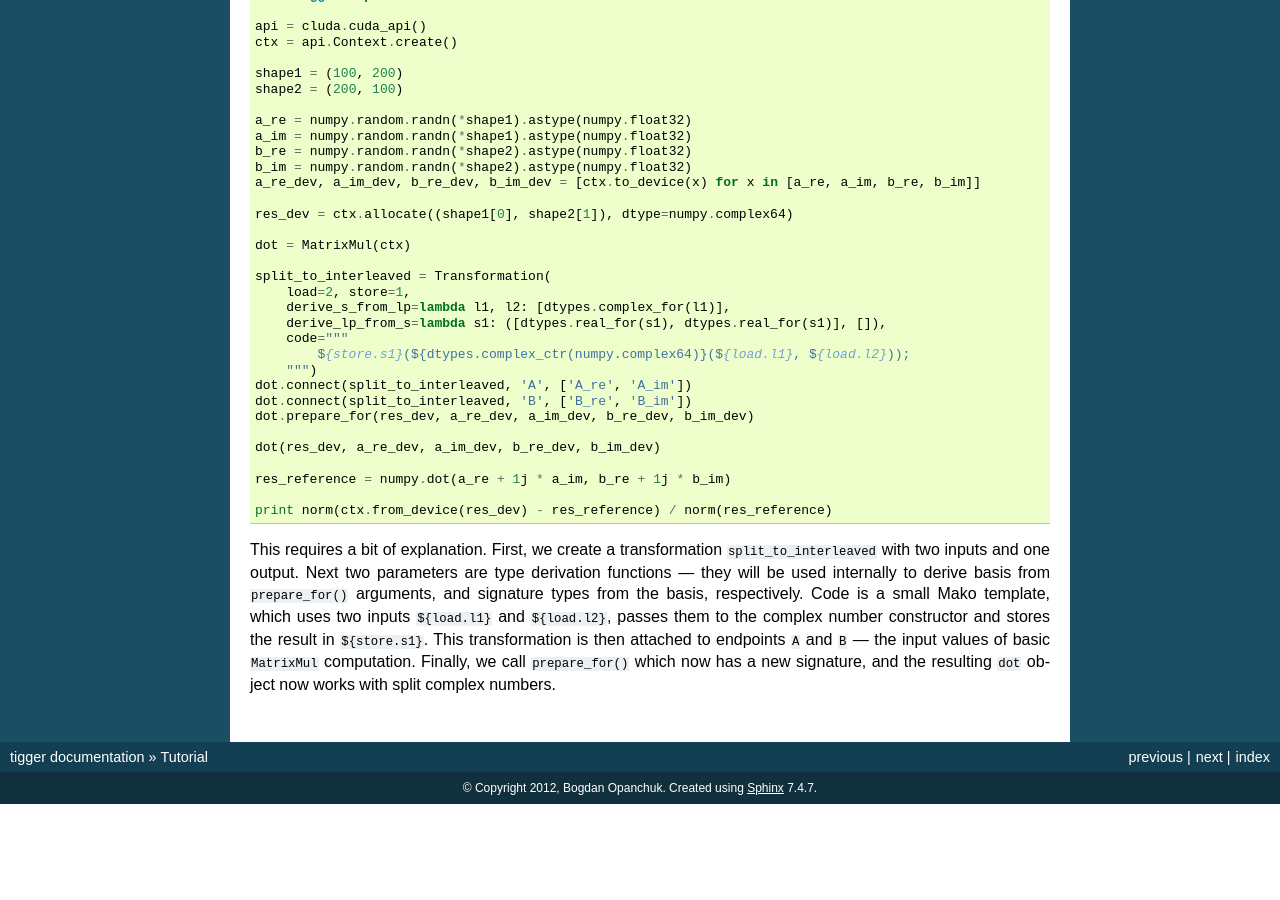
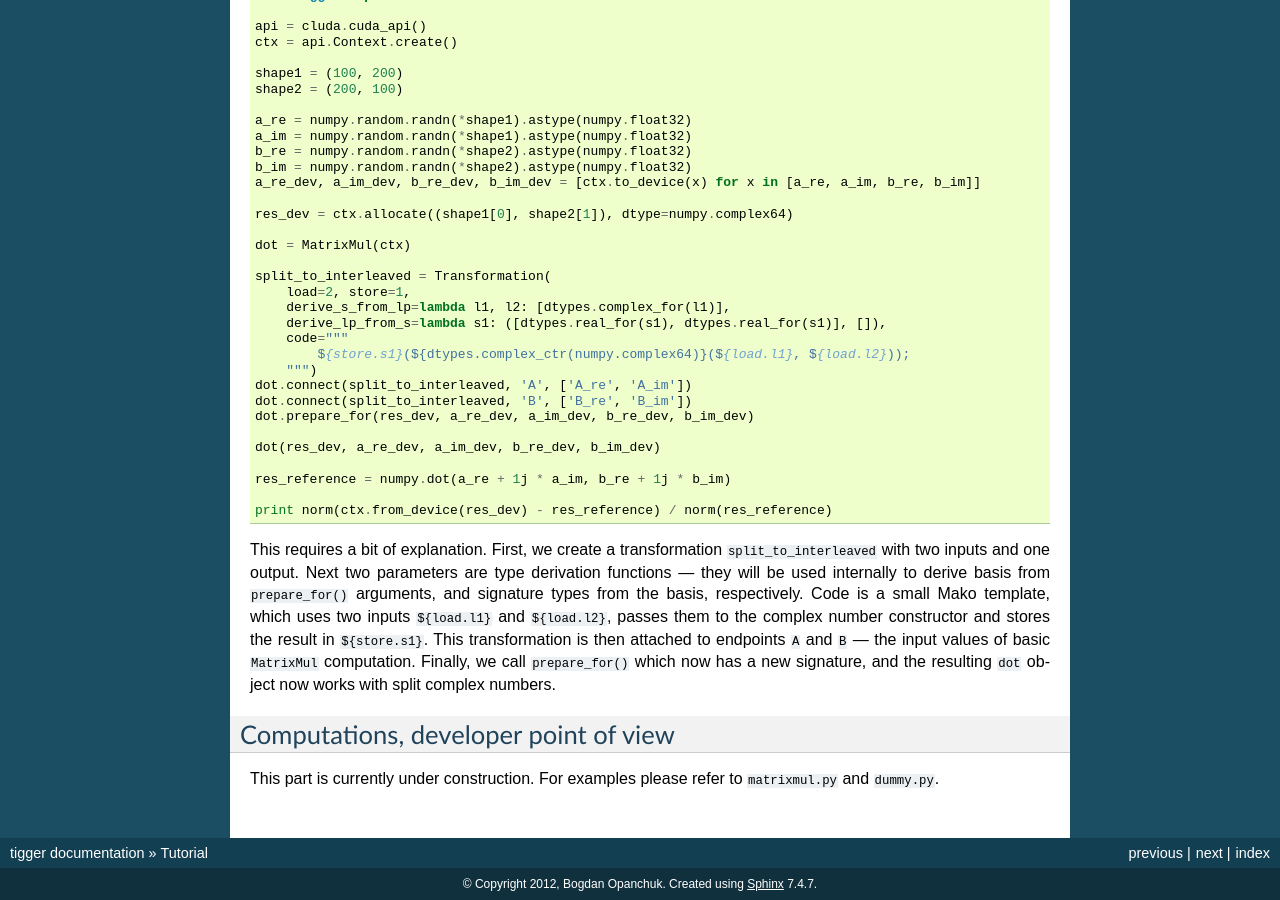
Before and after one commit to fjarri/reikna, a Sphinx documentation site: the page built from doc/source/tutorial.rst, in a window 1280 px wide and 900 px high, scrolled down 3142 px. Built offline with Sphinx 7.4.7, drawn with Linux system fonts in a browser that asks for light colours; the version number could not be read and is left out; before the commit the page ends 3946 px from its top, so only the background shows below that; some of the changed text lies outside the part shown.

Commit message:
doc/tutorial: added stub for developer-view section

```diff
--- a/doc/source/tutorial.rst
+++ b/doc/source/tutorial.rst
@@ -216,3 +216,10 @@ Next two parameters are type derivation functions --- they will be used internal
 Code is a small Mako template, which uses two inputs ``${load.l1}`` and ``${load.l2}``, passes them to the complex number constructor and stores the result in ``${store.s1}``.
 This transformation is then attached to endpoints ``A`` and ``B`` --- the input values of basic ``MatrixMul`` computation.
 Finally, we call ``prepare_for()`` which now has a new signature, and the resulting ``dot`` object now works with split complex numbers.
+
+
+Computations, developer point of view
+-------------------------------------
+
+This part is currently under construction.
+For examples please refer to ``matrixmul.py`` and ``dummy.py``.
```
